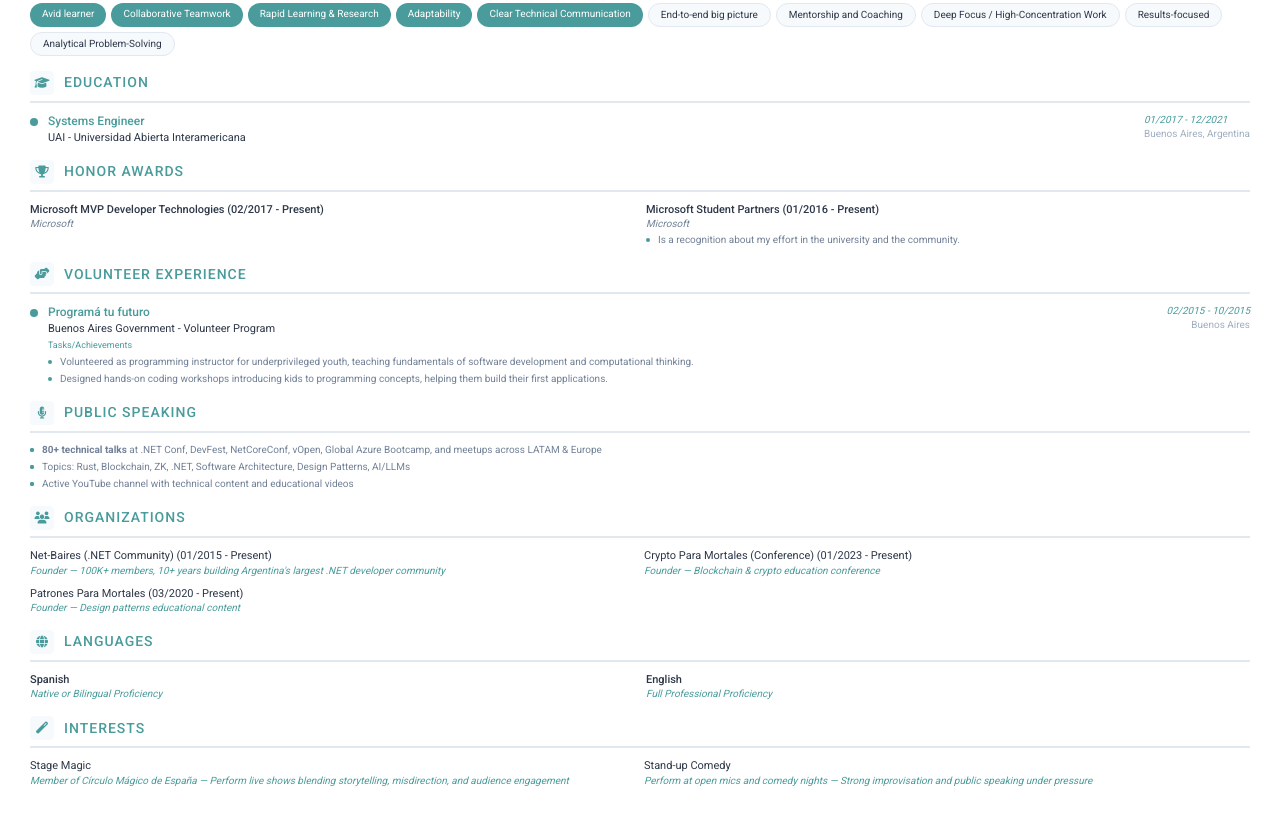
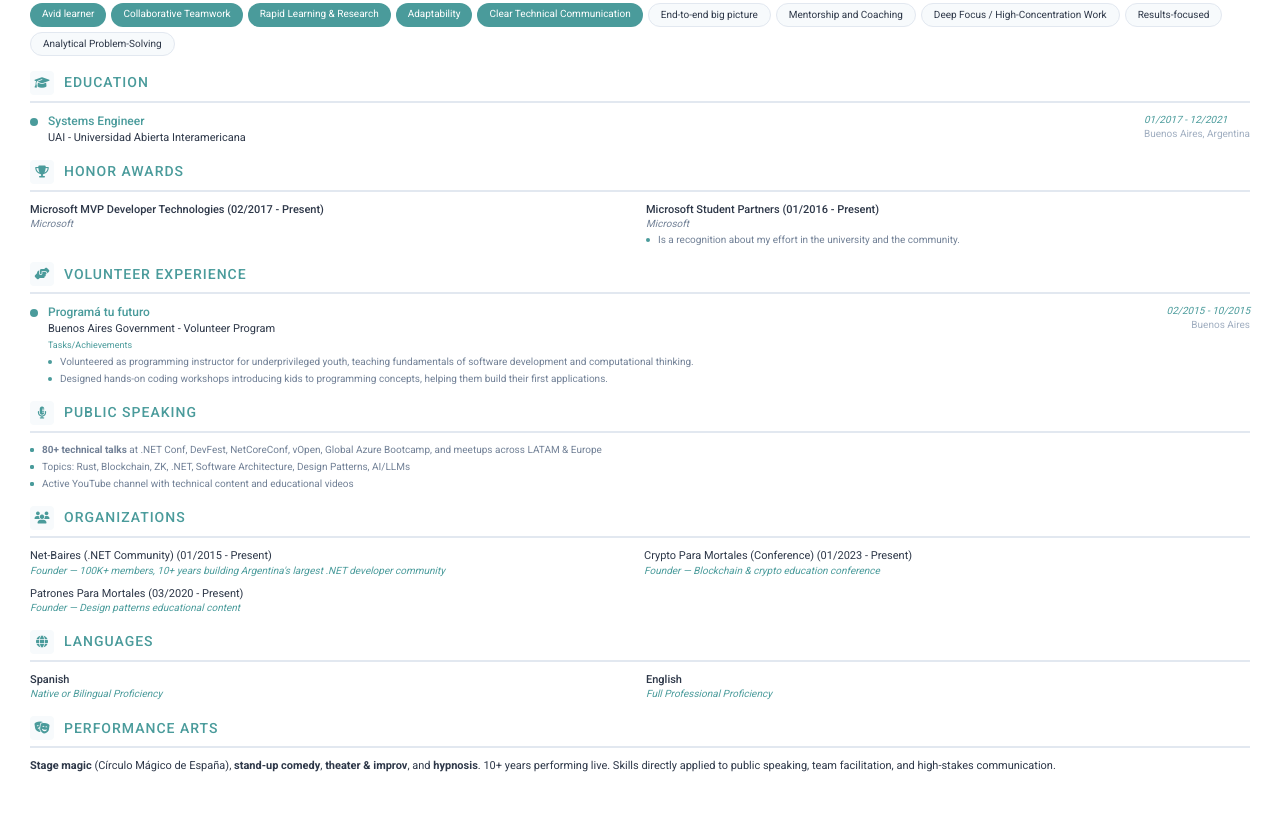
Before and after one commit to germankuber/resume, a website: page resume.html in a window 1280 px wide. Shown: the part 1440-2258 px from the top of the page. Drawn offline with Linux system fonts and the light colour scheme.

Commit message:
Revise experience description for clarity and impact; update interests section to highlight performance arts and public speaking skills.

```diff
--- a/resume.html
+++ b/resume.html
@@ -592,7 +592,7 @@
                     </div>
                     <div class="experience-label">Achievements/Tasks</div>
                     <ul class="experience-list">
-                        <li>Designed and built the full architecture of Kliver, an AI-driven conversational simulation platform (Python + .NET + Kubernetes) supporting dynamic multi-step roleplay training for 500+ users.</li>
+                        <li>Founded and built Kliver—an AI platform that converts expert knowledge into scalable training simulations. Full architecture (Python + .NET + Kubernetes) supporting 500+ users in dynamic roleplay scenarios.</li>
                         <li>Implemented low-latency real-time audio pipelines using OpenAI Realtime API and SignalR, achieving &lt;200ms response time for streaming text/audio and event-driven interactions.</li>
                         <li>Developed the adaptive simulation engine with LangGraph, including step navigation (H/HH/HHH), success/failure logic, and RAG-powered personalization with 90%+ context relevance.</li>
                         <li>Built internal data pipelines for analytics: structured logging of 10K+ conversations, aggregation of performance metrics, and generation of datasets for training evaluation.</li>
@@ -881,18 +881,11 @@
             <!-- Interests -->
             <section class="section">
                 <div class="section-title">
-                    <i class="fas fa-magic"></i>
-                    <h2>Interests</h2>
+                    <i class="fas fa-theater-masks"></i>
+                    <h2>Performance Arts</h2>
                 </div>
-                <div class="organizations-grid">
-                    <div class="org-item">
-                        <div class="org-name">Stage Magic</div>
-                        <div class="org-role">Member of Círculo Mágico de España — Perform live shows blending storytelling, misdirection, and audience engagement</div>
-                    </div>
-                    <div class="org-item">
-                        <div class="org-name">Stand-up Comedy</div>
-                        <div class="org-role">Perform at open mics and comedy nights — Strong improvisation and public speaking under pressure</div>
-                    </div>
+                <div style="font-size: 11px; line-height: 1.5;">
+                    <p><strong>Stage magic</strong> (Círculo Mágico de España), <strong>stand-up comedy</strong>, <strong>theater & improv</strong>, and <strong>hypnosis</strong>. 10+ years performing live. Skills directly applied to public speaking, team facilitation, and high-stakes communication.</p>
                 </div>
             </section>
         </main>
```
